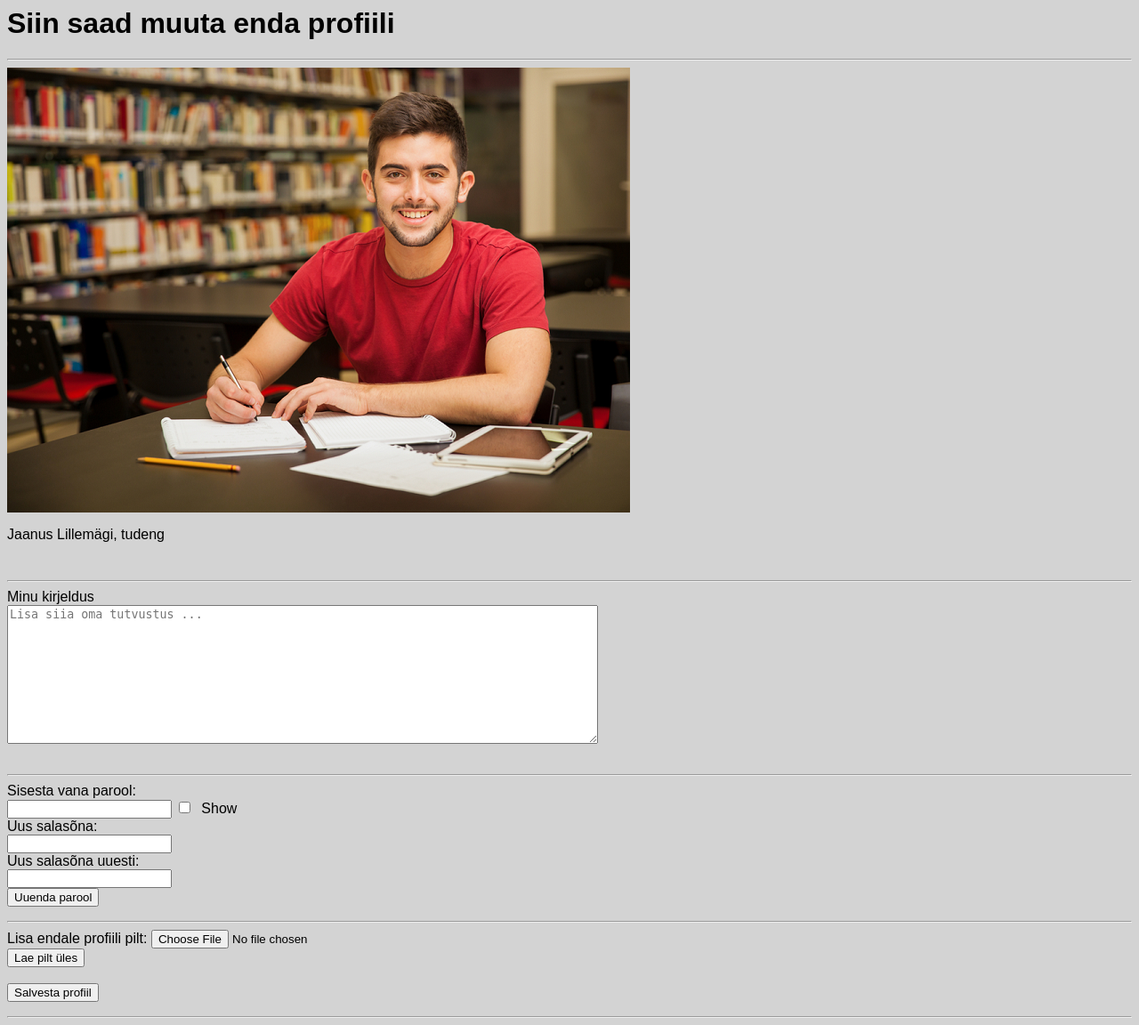
After one commit to henrimag/projekt, a PHP site: page /user_profile.php in a window 1280 px wide. The commit adds this page. Shown: the whole page at 89% size. Run offline with PHP 8.4, Linux system fonts and the light colour scheme.

Commit message:
user edit page

```diff
--- /dev/null
+++ b/javascript/hidePassword.js
@@ -0,0 +1,20 @@
+$(document).ready(function(){
+    $("#toggle").change(function(){
+
+     // Check the checkbox state
+     if($(this).is(':checked')){
+      // Changing type attribute
+      $("#password").attr("type","text");
+
+      // Change the Text
+      $("#toggleText").text("Hide");
+     }else{
+      // Changing type attribute
+      $("#password").attr("type","password");
+
+      // Change the Text
+      $("#toggleText").text("Show");
+     }
+
+    });
+   });
--- a/site/logIn.php
+++ b/site/logIn.php
@@ -16,10 +16,10 @@
         </h1>
 
         <form method="POST" action="<?php echo htmlspecialchars($_SERVER["PHP_SELF"]); ?>">
-            <label>E-mail (kasutajatunnus):</label><br>
+            <label>E-mail (kasutajatunnus):</label><br><br>
             <input type="email" name="email" placeholder="type your email here.."><br>
 
-            <label>Salasõna:</label><br>
+            <label>Salasõna:</label><br><br>
             <input name="password" type="password" placeholder="password"><br>
 
 
--- /dev/null
+++ b/site/user_profile.php
@@ -0,0 +1,60 @@
+<?php
+
+?>
+<link rel="stylesheet" href="../style/style.css">
+<script src="https://cdnjs.cloudflare.com/ajax/libs/jquery/3.5.1/jquery.js" integrity="sha256-QWo7LDvxbWT2tbbQ97B53yJnYU3WhH/C8ycbRAkjPDc=" crossorigin="anonymous"></script>
+<script src="../javascript/hidePassword.js"></script>
+
+<body>
+
+	<h1>Siin saad muuta enda profiili</h1>
+	<hr>
+	<div class="profileImage">
+		<img src="../images/profilepic.png" alt="">
+		<p>Jaanus Lillemägi, tudeng</p>
+	</div>
+	<br>
+	<hr>
+	<form method="POST" action="<?php echo htmlspecialchars($_SERVER["PHP_SELF"]); ?>">
+		<label>Minu kirjeldus</label><br>
+		<textarea rows="10" cols="80" name="description" placeholder="Lisa siia oma tutvustus ..."></textarea>
+		<br>
+		<br>
+
+	</form>
+
+	<hr>
+	<div class="passwordChange">
+	<form method="POST" action="<?php echo htmlspecialchars($_SERVER["PHP_SELF"]); ?>">
+		<label>Sisesta vana parool:</label><br>
+		<input type='password' id='password' name='oldPassword'>
+		<input type='checkbox' id='toggle' value='0' onchange='togglePassword(this);'>&nbsp; <span id='toggleText'>Show</span>
+
+		<br>
+		<label>Uus salasõna:</label><br>
+		<input type='password' id='password' name='newPassWord'>&nbsp;
+
+		<br>
+
+		<label>Uus salasõna uuesti:</label><br>
+		<input name="confirmPassword" type="password" id="password">
+		<br>
+
+		<input name="updatePassFrom" type="submit" value="Uuenda parool">
+	</form>
+	<hr>
+	<form method="POST" action="<?php echo htmlspecialchars($_SERVER["PHP_SELF"]); ?>" enctype="multipart/form-data">
+		<label>Lisa endale profiili pilt:</label>
+		<input type="file" name="fileToUpload" id="fileToUpload">
+		<br>
+		<input name="submitPic" id="submitPic" type="submit" value="Lae pilt üles">
+		<br>
+		<br>
+		<input name="submitProfile" type="submit" value="Salvesta profiil">
+	</form>
+	<hr>
+	</div>
+
+</body>
+
+</html>
```
Also changed, not shown: images/profilepic.png (added).
